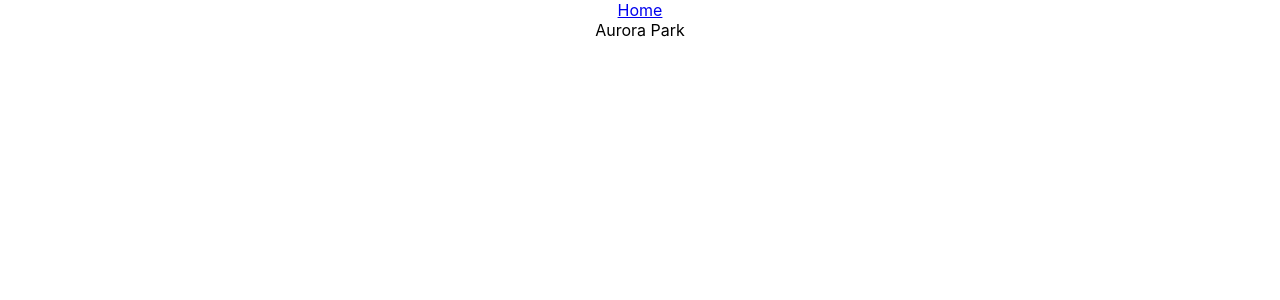
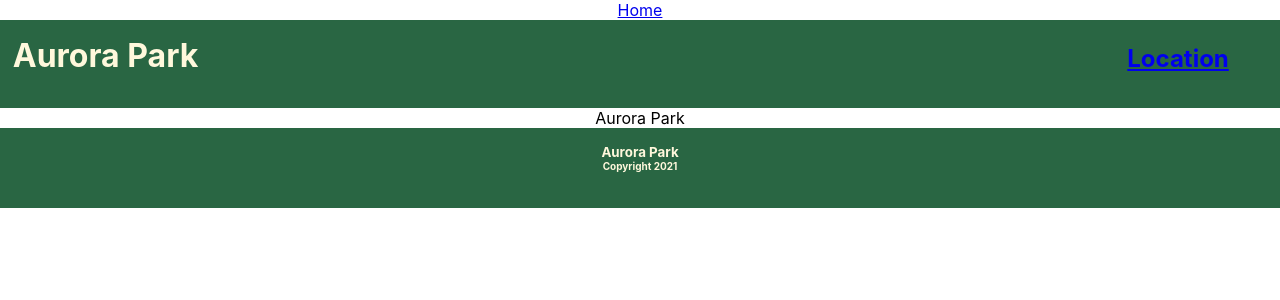
Before and after one commit to Grajales/parque-frontend, a React (Create React App) app: page / in a window 1280 px wide. Shown: the top 300 px of the page. Built offline with nearby package versions, Linux system fonts and the light colour scheme; no server answers.

Commit message:
added first version of header and footer

```diff
--- a/src/Components/App/App.js
+++ b/src/Components/App/App.js
@@ -2,7 +2,8 @@ import React, { Component } from "react";
 import "./App.css";
 import { Route, Link, Switch } from "react-router-dom";
 import Home from "../Home/Home";
-// import AllArtists from "./AllArtists.js";
+import Header from '../Header/Header'
+import Footer from '../Footer/Footer'
 import axios from "axios";
 const backendUrl =
   process.env.REACT_APP_BACKEND_URL || "http://localhost:3000/api";
@@ -32,10 +33,12 @@ class App extends Component {
 
     return (
       <div className="App">
+
         <nav>
           <Link to="/">Home</Link>
         </nav>
         <main>
+        <Header></Header>
            <Route exact path='/'
               render={routerProps =>
                 <Home {...routerProps} {...this.state} />
@@ -43,6 +46,7 @@ class App extends Component {
             </Route>
 
         </main>
+        <Footer></Footer>
       </div>
     );
   }
--- /dev/null
+++ b/src/Components/Footer/Footer.css
@@ -0,0 +1,15 @@
+.Footer {
+    height: 10vh;
+    background-color: rgb(41, 102, 67);
+    text-align: center;
+    font-size: 5pt;
+    /* margin-left: -30px; */
+    color:cornsilk;
+    /* position: fixed; */
+    /* width: 100%; */
+}
+
+.Footer h1 {
+    color:cornsilk;
+    padding-top: 2vh
+}
--- /dev/null
+++ b/src/Components/Footer/Footer.js
@@ -0,0 +1,14 @@
+import React from "react";
+import './Footer.css';
+
+function Footer() {
+    return (
+        <div className='Footer'>
+            <h1>Aurora Park</h1>
+            <h2>Copyright 2021</h2>
+
+        </div>
+    );
+}
+
+export default Footer;
--- /dev/null
+++ b/src/Components/Header/Header.css
@@ -0,0 +1,42 @@
+*{margin: 0; padding: 0;}
+/* @media screen and (max-width: 1199); */
+
+.Header {
+    height: 10vh;
+    background-color: rgb(41, 102, 67);
+    color: cornsilk;
+    padding-top: 1vh;
+}
+
+.Header li {
+    display: inline;
+    text-align: center;
+    float: right;
+    padding-right: 4vw;
+    padding-top: 2vh;
+}
+
+.Header h1 {
+    padding-top: 1vh;
+    margin-top: 0;
+    display: inline;
+    /* padding-top: 1vh; */
+    float:inline-start;
+    margin-left: 1vw;
+
+}
+
+.Header-logo {
+    width: 7vmin;
+    height: 7vmin;
+    border-radius: 10px;
+    border: solid rgb(95, 63, 45) 0.25vw;
+    float: left;
+    /* margin-top: .3vh; */
+    display: inline-flex;
+    margin-left: 4vw;
+    padding-top: 0;
+    margin-top: 1vh;
+
+
+  }
--- /dev/null
+++ b/src/Components/Header/Header.js
@@ -0,0 +1,21 @@
+import React from "react";
+import { Route, Link, Switch, Redirect } from "react-router-dom";
+import './Header.css';
+// import ThreeAcorns from './three_acorns.jpg';
+
+function Header() {
+    return (
+        <div className='Header'>
+            <ul>
+                {/* <img src={ThreeAcorns} alt="" className='Header-logo' /> */}
+                <h1>Aurora Park</h1>
+                <li><Link to='/location'>
+                    <h2>Location</h2>
+                </Link>
+                </li>
+            </ul>
+        </div>
+    );
+}
+
+export default Header;
```
